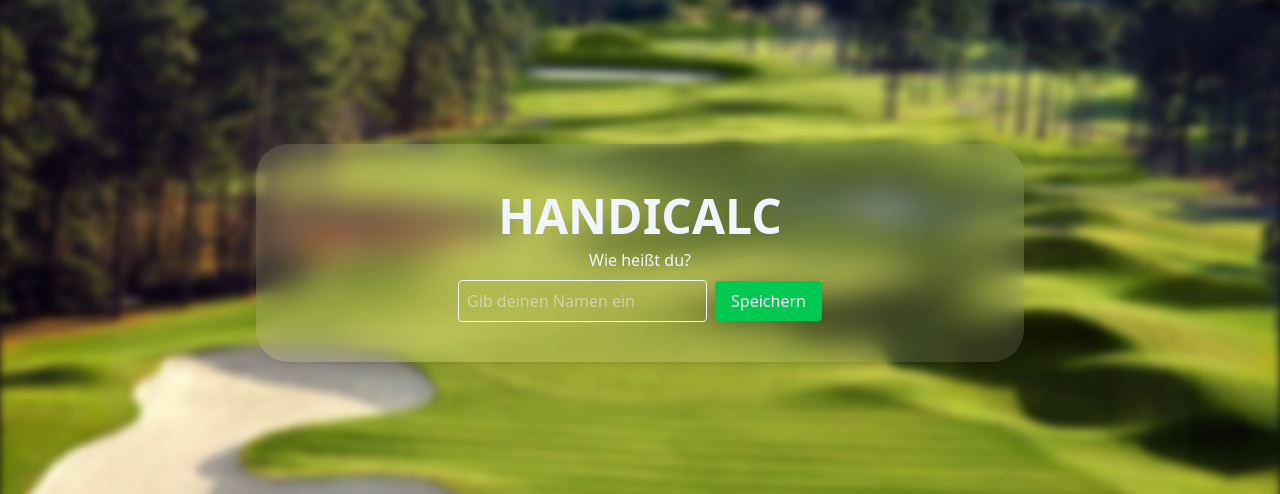
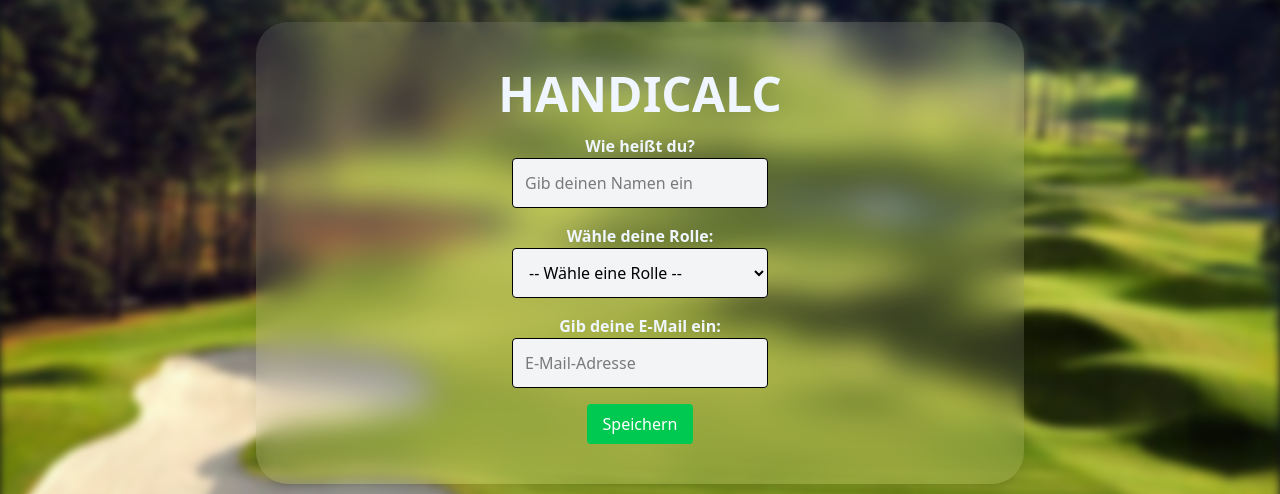
Before and after one commit to Siam806/golf, a React (Vite) app: page / in a window 1280 px wide. Shown: the part 219-713 px from the top of the page. Built offline with nearby package versions, Linux system fonts and the light colour scheme.

Commit message:
feat: User rollen und mails

```diff
--- a/src/pages/HomePage.jsx
+++ b/src/pages/HomePage.jsx
@@ -2,66 +2,101 @@ import React, { useState, useEffect } from 'react';
 
 export default function Home() {
   const [userName, setUserName] = useState('');
-  const [inputValue, setInputValue] = useState(''); // Zustand für den Input
+  const [inputValue, setInputValue] = useState('');
+  const [role, setRole] = useState('');
+  const [email, setEmail] = useState('');
 
-  // Prüfen, ob der Name bereits im localStorage gespeichert ist
   useEffect(() => {
     const storedName = localStorage.getItem('userName');
-    if (storedName) {
-      setUserName(storedName); // Wenn der Name gespeichert ist, setzen wir ihn
-    }
+    const storedRole = localStorage.getItem('userRole');
+    const storedEmail = localStorage.getItem('userEmail');
+
+    if (storedName) setUserName(storedName);
+    if (storedRole) setRole(storedRole);
+    if (storedEmail) setEmail(storedEmail);
   }, []);
 
-  // Funktion zum Setzen des Namens
-  const handleNameChange = (e) => {
-    setInputValue(e.target.value); // Setze den Wert des Inputs
-  };
+  const handleNameChange = (e) => setInputValue(e.target.value);
+  const handleRoleChange = (e) => setRole(e.target.value);
+  const handleEmailChange = (e) => setEmail(e.target.value);
 
-  // Funktion zum Speichern des Namens
-  const saveUserName = () => {
-    if (inputValue.trim() !== '') {
+  const saveUserData = () => {
+    if (inputValue.trim() !== '' && email.trim() !== '' && role !== '') {
       localStorage.setItem('userName', inputValue);
+      localStorage.setItem('userRole', role);
+      localStorage.setItem('userEmail', email);
       setUserName(inputValue);
-      setInputValue(''); // Input nach dem Speichern zurücksetzen
+      setInputValue('');
+    } else {
+      alert('Bitte alle Felder ausfüllen!');
     }
   };
 
-  // Funktion zum Löschen des Namens
-  const deleteUserName = () => {
+  const deleteUserData = () => {
     localStorage.removeItem('userName');
+    localStorage.removeItem('userRole');
+    localStorage.removeItem('userEmail');
     setUserName('');
+    setRole('');
+    setEmail('');
   };
 
   return (
     <div className="text-center">
-      <h1 className="text-5xl font-extrabold mt-2 mb-2">HANDICALC</h1>
+      <h1 className="text-5xl font-extrabold mt-2 mb-4">HANDICALC</h1>
 
-      {/* Wenn der Benutzer noch keinen Namen eingegeben hat */}
       {!userName ? (
+        <div className="space-y-4">
           <div>
-          <p>Wie heißt du?</p>
+            <label className="block font-semibold">Wie heißt du?</label>
             <input
               type="text"
               value={inputValue}
               onChange={handleNameChange}
               placeholder="Gib deinen Namen ein"
-            className="p-2 mt-2 border rounded"
+              className="w-64 p-3 border rounded bg-gray-100 text-black"
             />
-          <button
-            onClick={saveUserName}
-            className="ml-2 bg-green-500 text-white px-4 py-2 rounded"
+          </div>
+
+          <div>
+            <label className="block font-semibold">Wähle deine Rolle:</label>
+            <select
+              value={role}
+              onChange={handleRoleChange}
+              className="w-64 p-3 border rounded bg-gray-100 text-black"
             >
+              <option value="" disabled>
+                -- Wähle eine Rolle --
+              </option>
+              <option value="Einfacher Golfer">Einfacher Golfer</option>
+              <option value="Sekretärin">Sekretärin</option>
+              <option value="Spielführer">Spielführer</option>
+            </select>
+          </div>
+
+          <div>
+            <label className="block font-semibold">Gib deine E-Mail ein:</label>
+            <input
+              type="email"
+              value={email}
+              onChange={handleEmailChange}
+              placeholder="E-Mail-Adresse"
+              className="w-64 p-3 border rounded bg-gray-100 text-black"
+            />
+          </div>
+
+          <button onClick={saveUserData} className="block mx-auto mt-4 bg-green-500 text-white px-4 py-2 rounded">
             Speichern
           </button>
         </div>
       ) : (
-        <div>
-          <p>Hallo, {userName}!</p>
-          <button
-            onClick={deleteUserName}
-            className="mt-4 bg-red-500 text-white px-4 py-2 rounded"
-          >
-            Namen löschen
+        <div className="space-y-4">
+          <p className="text-lg">👋 Hallo, <span className="font-bold">{userName}</span>!</p>
+          <p className="text-lg">🛠 Rolle: <span className="font-bold">{role}</span></p>
+          <p className="text-lg">📧 E-Mail: <span className="font-bold">{email}</span></p>
+
+          <button onClick={deleteUserData} className="mt-4 bg-red-500 text-white px-4 py-2 rounded">
+            Daten löschen
           </button>
         </div>
       )}
```
Lines whose indentation alone changed are shown as unchanged.
